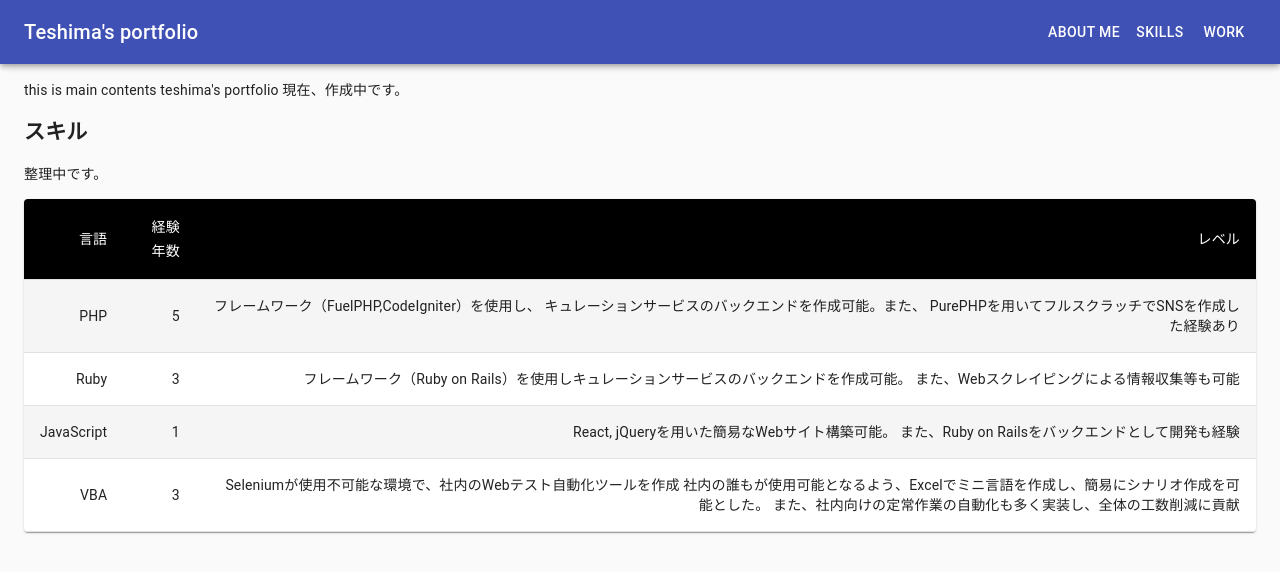
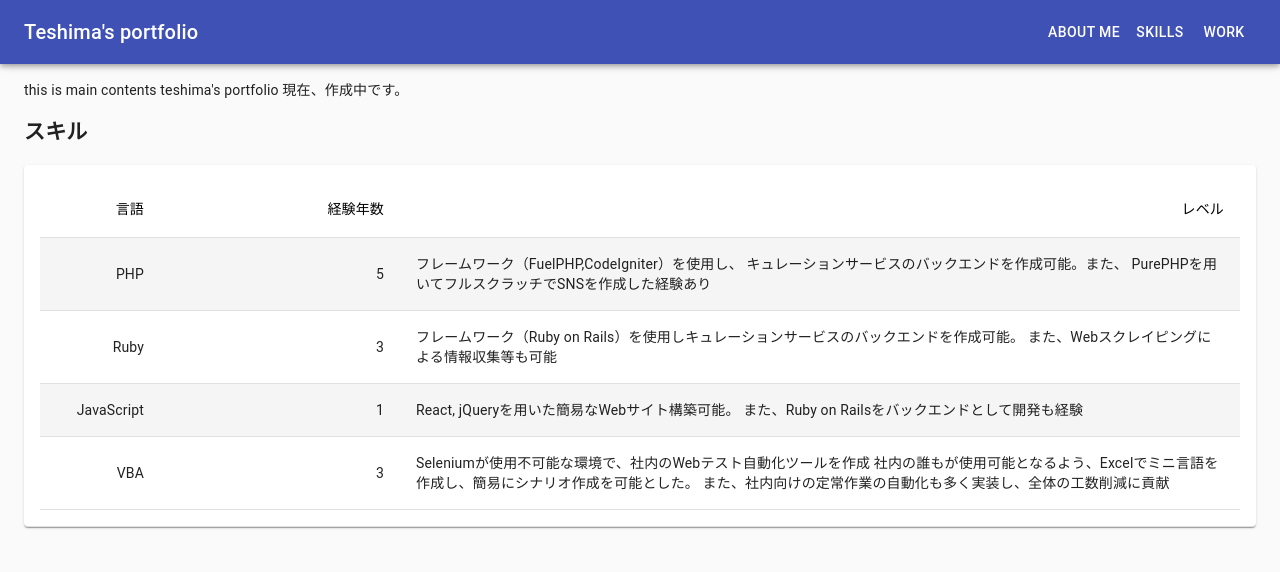
Before and after one commit to Teshima-Tatsuya/Teshima-Tatsuya.github.io, a React (Create React App) app: page /skills in a window 1280 px wide. Shown: the top 572 px of the page. Built offline with nearby package versions, Linux system fonts and the light colour scheme.

Commit message:
skill css fix

```diff
--- a/src/components/Skills.tsx
+++ b/src/components/Skills.tsx
@@ -13,14 +13,61 @@ import TableHead from "@material-ui/core/TableHead";
 import TableRow from "@material-ui/core/TableRow";
 import Paper from "@material-ui/core/Paper";
 
+const StyledTableContainer = withStyles((theme: Theme) =>
+  createStyles({
+    root: {
+      width: "80%",
+    },
+  })
+)(TableCell);
+
 const StyledTableCell = withStyles((theme: Theme) =>
   createStyles({
     head: {
-      backgroundColor: theme.palette.common.black,
-      color: theme.palette.common.white,
+      backgroundColor: theme.palette.common.white,
+      color: theme.palette.common.black,
     },
     body: {
       fontSize: 14,
+    },
+  })
+)(TableCell);
+
+const CellLang = withStyles((theme: Theme) =>
+  createStyles({
+    head: {
+      backgroundColor: theme.palette.common.white,
+      color: theme.palette.common.black,
+      width: "10%",
+    },
+    body: {
+      fontSize: 14,
+    },
+  })
+)(TableCell);
+
+const CellExpYear = withStyles((theme: Theme) =>
+  createStyles({
+    head: {
+      backgroundColor: theme.palette.common.white,
+      color: theme.palette.common.black,
+      width: "20%",
+    },
+    body: {
+      fontSize: 14,
+    },
+  })
+)(TableCell);
+
+const CellLevel = withStyles((theme: Theme) =>
+  createStyles({
+    head: {
+      backgroundColor: theme.palette.common.white,
+      color: theme.palette.common.black,
+    },
+    body: {
+      fontSize: 14,
+      textAlign: "left",
     },
   })
 )(TableCell);
@@ -49,23 +96,32 @@ const langs = [
 ];
 
 const rows = [
-  ["PHP", 5,
-  `フレームワーク（FuelPHP,CodeIgniter）を使用し、
+  [
+    "PHP",
+    5,
+    `フレームワーク（FuelPHP,CodeIgniter）を使用し、
   キュレーションサービスのバックエンドを作成可能。また、
-  PurePHPを用いてフルスクラッチでSNSを作成した経験あり`
-　],
-  ["Ruby", 3,
-  `フレームワーク（Ruby on Rails）を使用しキュレーションサービスのバックエンドを作成可能。
-  また、Webスクレイピングによる情報収集等も可能`
+  PurePHPを用いてフルスクラッチでSNSを作成した経験あり`,
   ],
-  ["JavaScript", 1,
-  `React, jQueryを用いた簡易なWebサイト構築可能。
+  [
+    "Ruby",
+    3,
+    `フレームワーク（Ruby on Rails）を使用しキュレーションサービスのバックエンドを作成可能。
+  また、Webスクレイピングによる情報収集等も可能`,
+  ],
+  [
+    "JavaScript",
+    1,
+    `React, jQueryを用いた簡易なWebサイト構築可能。
   また、Ruby on Railsをバックエンドとして開発も経験
-  `],
-  ["VBA", 3,
-  `Seleniumが使用不可能な環境で、社内のWebテスト自動化ツールを作成
+  `,
+  ],
+  [
+    "VBA",
+    3,
+    `Seleniumが使用不可能な環境で、社内のWebテスト自動化ツールを作成
   社内の誰もが使用可能となるよう、Excelでミニ言語を作成し、簡易にシナリオ作成を可能とした。
-  また、社内向けの定常作業の自動化も多く実装し、全体の工数削減に貢献`
+  また、社内向けの定常作業の自動化も多く実装し、全体の工数削減に貢献`,
   ],
 ];
 const useStyles = makeStyles({
@@ -80,27 +136,26 @@ const Skills: React.FC = () => {
   return (
     <>
       <h2>スキル</h2>
-      <pre>整理中です。</pre>
-      <TableContainer component={Paper}>
+      <StyledTableContainer component={Paper}>
         <Table className={classes.table} aria-label="customized table">
           <TableHead>
             <TableRow>
-              <StyledTableCell align="right">言語</StyledTableCell>
-              <StyledTableCell align="right">経験年数</StyledTableCell>
-              <StyledTableCell align="right">レベル</StyledTableCell>
+              <CellLang align="right">言語</CellLang>
+              <CellExpYear align="right">経験年数</CellExpYear>
+              <CellLevel align="right">レベル</CellLevel>
             </TableRow>
           </TableHead>
           <TableBody>
             {rows.map((row) => (
               <StyledTableRow key={row[0]}>
-                <StyledTableCell align="right">{row[0]}</StyledTableCell>
-                <StyledTableCell align="right">{row[1]}</StyledTableCell>
-                <StyledTableCell align="right">{row[2]}</StyledTableCell>
+                <CellLang align="right">{row[0]}</CellLang>
+                <CellExpYear align="right">{row[1]}</CellExpYear>
+                <CellLevel align="right">{row[2]}</CellLevel>
               </StyledTableRow>
             ))}
           </TableBody>
         </Table>
-      </TableContainer>
+      </StyledTableContainer>
     </>
   );
 };
```
